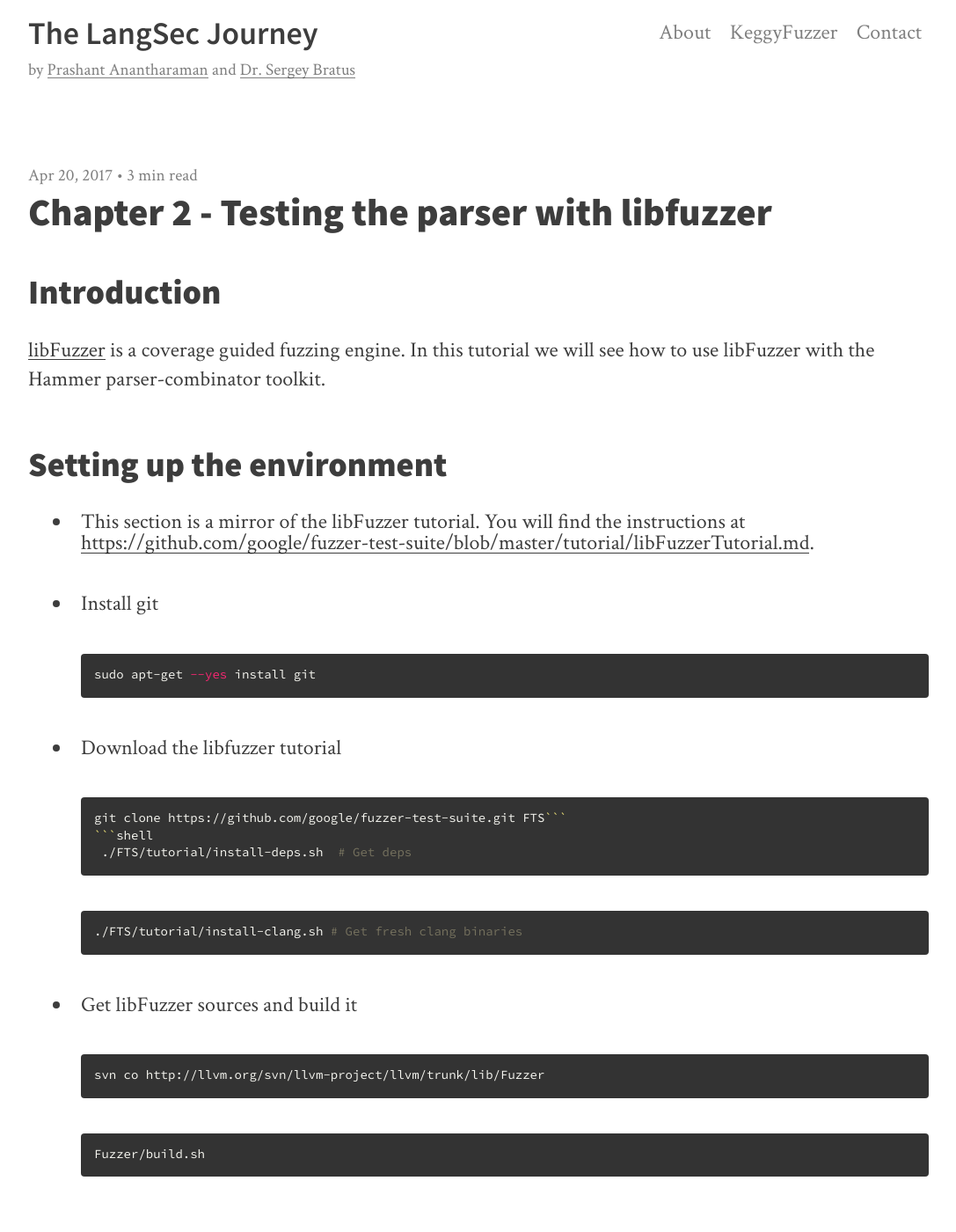
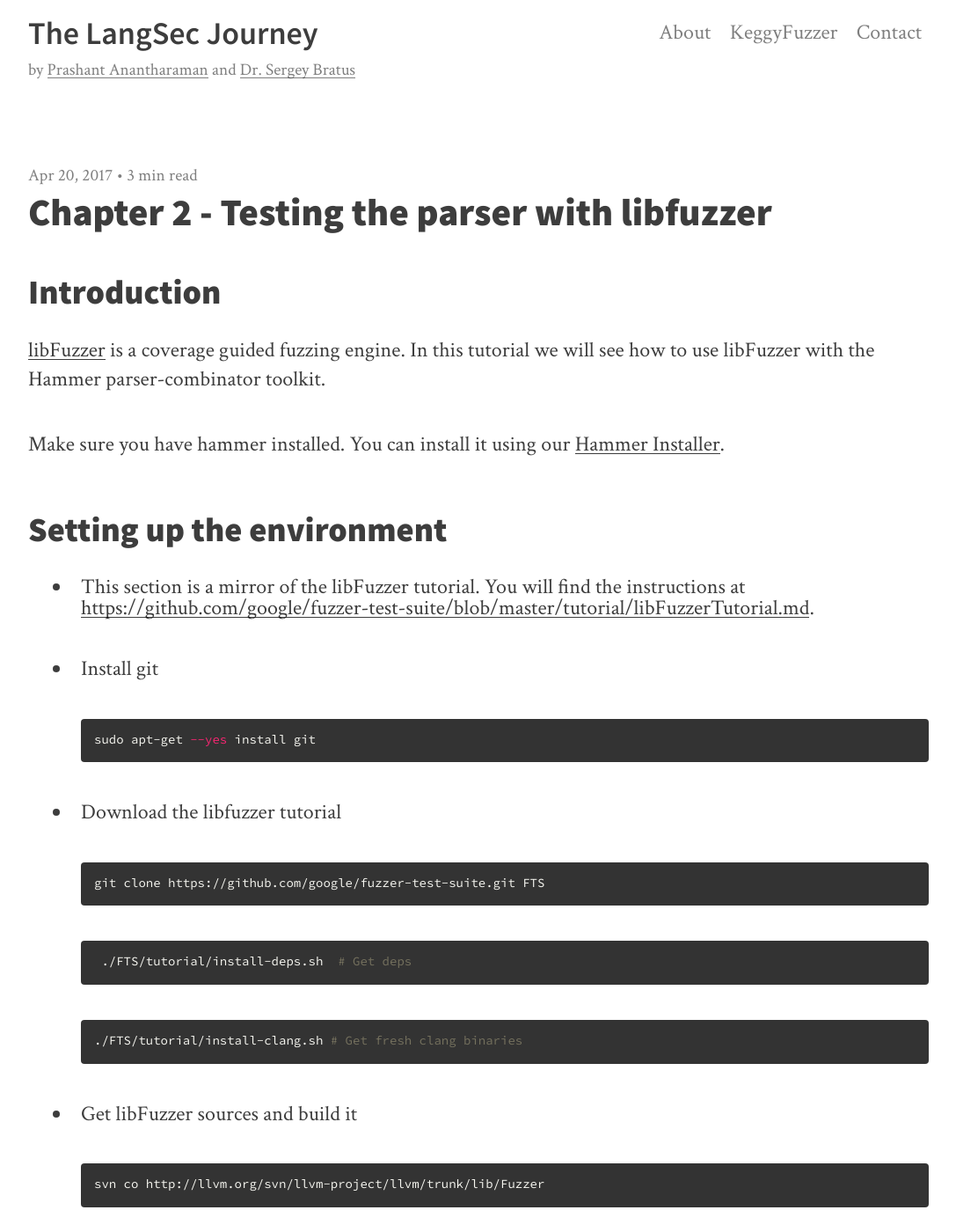
Before and after one commit to prashantbarca/prashantbarca.github.io, a Jekyll site: the page built from _posts/2017-04-20-libfuzzer.md, in a window 1280 px wide and 1400 px high. Shown: the whole window at 88% size, without its empty margins (96-1183 px from the left). Built offline with Jekyll 4.4.1, drawn with Linux system fonts in a browser that asks for light colours; nearby versions of some CDN libraries.

Commit message:
Fix some syntax

````diff
--- a/_posts/2017-04-20-libfuzzer.md
+++ b/_posts/2017-04-20-libfuzzer.md
@@ -12,6 +12,8 @@
 
 [libFuzzer](https://github.com/google/fuzzer-test-suite/blob/master/tutorial/libFuzzerTutorial.md) is a coverage guided fuzzing engine. In this tutorial we will see how to use libFuzzer with the Hammer parser-combinator toolkit.
 
+Make sure you have hammer installed. You can install it using our [Hammer Installer](https://github.com/prashantbarca/hammer-installer).
+
 ## Setting up the environment
 
 - This section is a mirror of the libFuzzer tutorial. You will find the instructions at [https://github.com/google/fuzzer-test-suite/blob/master/tutorial/libFuzzerTutorial.md](https://github.com/google/fuzzer-test-suite/blob/master/tutorial/libFuzzerTutorial.md).
@@ -22,10 +24,11 @@
   ```
 - Download the libfuzzer tutorial
   ```shell
-  git clone https://github.com/google/fuzzer-test-suite.git FTS```
+  git clone https://github.com/google/fuzzer-test-suite.git FTS
+  ```
   ```shell
    ./FTS/tutorial/install-deps.sh  # Get deps
-   ```
+  ```
   ```shell
   ./FTS/tutorial/install-clang.sh # Get fresh clang binaries
   ```
````
